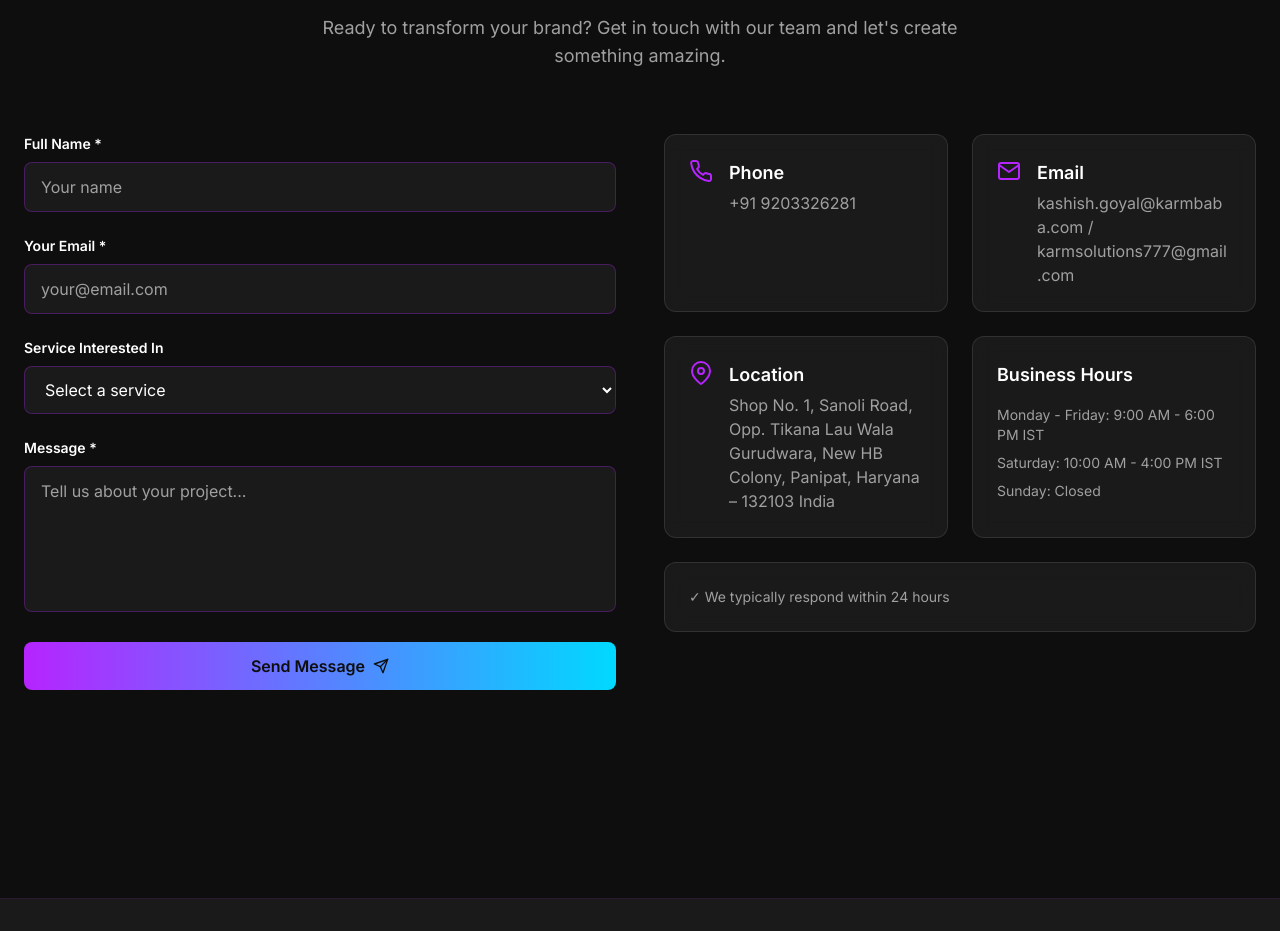
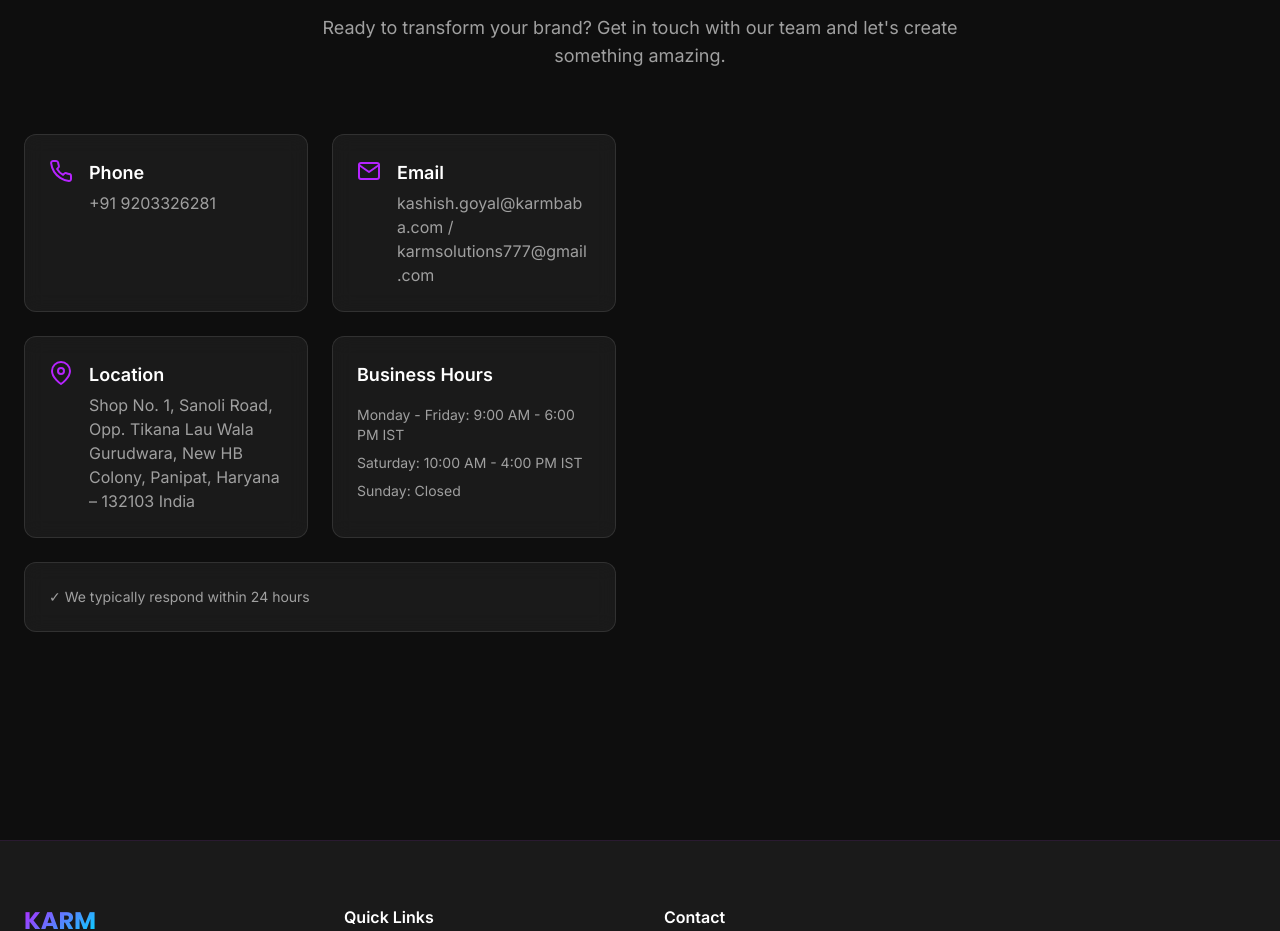
Before and after one commit to harshitagarg1511/karmWebsite, a React (Vite) app: page / in a window 1280 px wide. Shown: the part 5444-6375 px from the top of the page. Built offline with nearby package versions, Linux system fonts and the light colour scheme.

Commit message:
removed contact form

```diff
--- a/src/components/sections/Contact.tsx
+++ b/src/components/sections/Contact.tsx
@@ -107,106 +107,6 @@ const handleSubmit = (e: React.FormEvent) => {
 
         <div className="grid md:grid-cols-2 gap-12">
           {/* Contact Form */}
-          <motion.div
-            variants={containerVariants}
-            initial="hidden"
-            whileInView="visible"
-            viewport={{ once: true }}
-          >
-            <motion.form variants={itemVariants} onSubmit={handleSubmit} className="space-y-6">
-              {/* Name */}
-              <motion.div variants={itemVariants}>
-                <label htmlFor="name" className="block text-sm font-semibold mb-2">
-                  Full Name *
-                </label>
-                <motion.input
-                  whileFocus={{ scale: 1.02 }}
-                  type="text"
-                  id="name"
-                  name="name"
-                  value={formData.name}
-                  onChange={handleChange}
-                  placeholder="Your name"
-                  required
-                  className="w-full bg-dark-lighter border border-accent-purple/30 rounded-lg px-4 py-3 text-text-light placeholder-text-gray focus:border-accent-purple focus:outline-none transition-all"
-                />
-              </motion.div>
-
-              {/* Email */}
-              <motion.div variants={itemVariants}>
-                <label htmlFor="email" className="block text-sm font-semibold mb-2">
-                  Your Email *
-                </label>
-                <motion.input
-                  whileFocus={{ scale: 1.02 }}
-                  type="email"
-                  id="email"
-                  name="email"
-                  value={formData.email}
-                  onChange={handleChange}
-                  placeholder="your@email.com"
-                  required
-                  className="w-full bg-dark-lighter border border-accent-purple/30 rounded-lg px-4 py-3 text-text-light placeholder-text-gray focus:border-accent-purple focus:outline-none transition-all"
-                />
-              </motion.div>
-
-              {/* Service Selection */}
-              <motion.div variants={itemVariants}>
-                <label htmlFor="service" className="block text-sm font-semibold mb-2">
-                  Service Interested In
-                </label>
-                <motion.select
-                  whileFocus={{ scale: 1.02 }}
-                  id="service"
-                  name="service"
-                  value={formData.service}
-                  onChange={handleChange}
-                  className="w-full bg-dark-lighter border border-accent-purple/30 rounded-lg px-4 py-3 text-text-light focus:border-accent-purple focus:outline-none transition-all"
-                >
-                  <option value="">Select a service</option>
-                  <option value="seo">SEO</option>
-                  <option value="social-media">Social Media Marketing</option>
-                  <option value="pr">PR & Press</option>
-                  <option value="influencer">Influencer Marketing</option>
-                  <option value="lead-gen">Lead Generation</option>
-                  <option value="other">Other</option>
-                </motion.select>
-              </motion.div>
-
-              {/* Message */}
-              <motion.div variants={itemVariants}>
-                <label htmlFor="message" className="block text-sm font-semibold mb-2">
-                  Message *
-                </label>
-                <motion.textarea
-                  whileFocus={{ scale: 1.02 }}
-                  id="message"
-                  name="message"
-                  value={formData.message}
-                  onChange={handleChange}
-                  placeholder="Tell us about your project..."
-                  rows={5}
-                  required
-                  className="w-full bg-dark-lighter border border-accent-purple/30 rounded-lg px-4 py-3 text-text-light placeholder-text-gray focus:border-accent-purple focus:outline-none transition-all resize-none"
-                />
-              </motion.div>
-
-              {/* Submit Button */}
-              <motion.button
-                variants={itemVariants}
-                whileHover={{ scale: 1.05 }}
-                whileTap={{ scale: 0.95 }}
-                type="submit"
-                disabled={isSubmitting}
-                className="w-full px-8 py-3 bg-gradient-to-r from-accent-purple to-accent-blue rounded-lg font-semibold text-dark hover:shadow-lg hover:shadow-accent-purple/50 transition-all disabled:opacity-50 disabled:cursor-not-allowed flex items-center justify-center gap-2"
-              >
-                {isSubmitting ? 'Sending...' : <>
-                  Send Message
-                  <FiSend />
-                </>}
-              </motion.button>
-            </motion.form>
-          </motion.div>
 
           {/* Contact Info */}
 
```
Also changed, not shown: package.json (+8 -8 lines).
